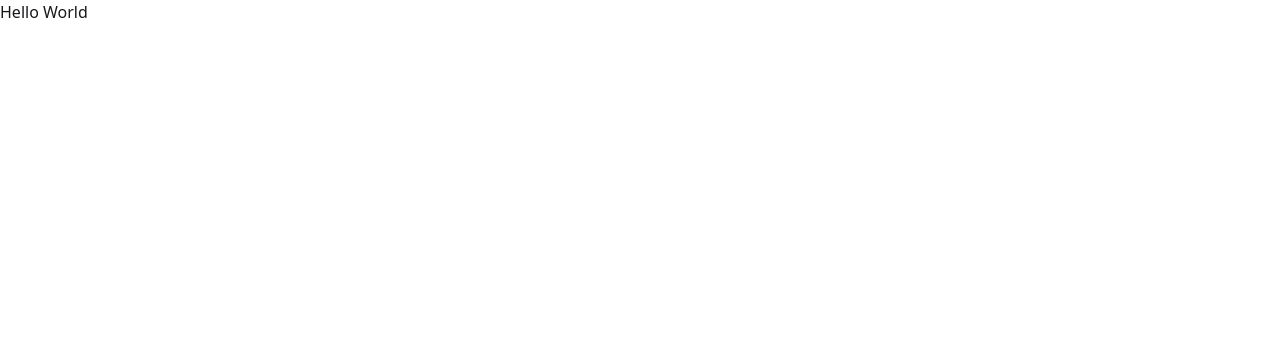
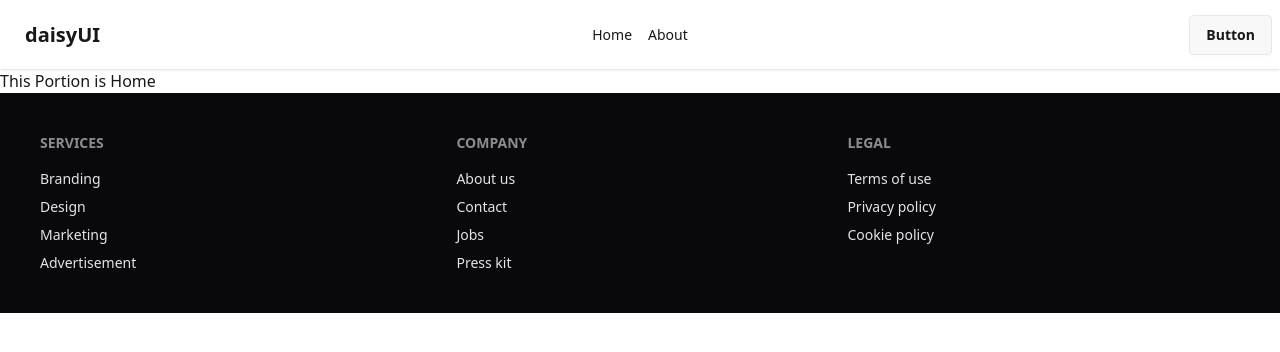
Before and after one commit to akib-naimul/boi-poka-website, a React (Vite) app: page / in a window 1280 px wide. Shown: the top 352 px of the page. Built offline with nearby package versions, Linux system fonts and the light colour scheme.

Commit message:
Navbar and footer skeleton added

```diff
--- /dev/null
+++ b/src/Components/Footer/Footer.jsx
@@ -0,0 +1,30 @@
+import React from 'react';
+
+const Footer = () => {
+    return (
+        <footer className="footer sm:footer-horizontal bg-neutral text-neutral-content p-10">
+            <nav>
+                <h6 className="footer-title">Services</h6>
+                <a className="link link-hover">Branding</a>
+                <a className="link link-hover">Design</a>
+                <a className="link link-hover">Marketing</a>
+                <a className="link link-hover">Advertisement</a>
+            </nav>
+            <nav>
+                <h6 className="footer-title">Company</h6>
+                <a className="link link-hover">About us</a>
+                <a className="link link-hover">Contact</a>
+                <a className="link link-hover">Jobs</a>
+                <a className="link link-hover">Press kit</a>
+            </nav>
+            <nav>
+                <h6 className="footer-title">Legal</h6>
+                <a className="link link-hover">Terms of use</a>
+                <a className="link link-hover">Privacy policy</a>
+                <a className="link link-hover">Cookie policy</a>
+            </nav>
+        </footer>
+    );
+};
+
+export default Footer;
--- /dev/null
+++ b/src/Components/Header/Navbar.jsx
@@ -0,0 +1,35 @@
+import React from 'react';
+
+const Navbar = () => {
+    const links =  <>
+      <li className='m-2'>Home</li>
+      <li className='m-2'>About</li>
+    </>
+    return (
+        <div className="navbar bg-base-100 shadow-sm">
+            <div className="navbar-start">
+                <div className="dropdown">
+                    <div tabIndex={0} role="button" className="btn btn-ghost lg:hidden">
+                        <svg xmlns="http://www.w3.org/2000/svg" className="h-5 w-5" fill="none" viewBox="0 0 24 24" stroke="currentColor"> <path strokeLinecap="round" strokeLinejoin="round" strokeWidth="2" d="M4 6h16M4 12h8m-8 6h16" /> </svg>
+                    </div>
+                    <ul
+                        tabIndex={0}
+                        className="menu menu-sm dropdown-content bg-base-100 rounded-box z-1 mt-3 w-52 p-2 shadow">
+                         {links}
+                    </ul>
+                </div>
+                <a className="btn btn-ghost text-xl">daisyUI</a>
+            </div>
+            <div className="navbar-center hidden lg:flex">
+                <ul className="menu menu-horizontal px-1">
+                    {links}
+                </ul>
+            </div>
+            <div className="navbar-end">
+                <a className="btn">Button</a>
+            </div>
+        </div>
+    );
+};
+
+export default Navbar;
--- /dev/null
+++ b/src/Pages/ErrorPage/ErrorPage.jsx
@@ -0,0 +1,11 @@
+import React from 'react';
+
+const ErrorPage = () => {
+    return (
+        <div>
+            <h1>404 - Page Not Found !</h1>
+        </div>
+    );
+};
+
+export default ErrorPage;
--- /dev/null
+++ b/src/Pages/Home/Home.jsx
@@ -0,0 +1,11 @@
+import React from 'react';
+
+const Home = () => {
+    return (
+        <div>
+            <h1>This Portion is Home</h1>
+        </div>
+    );
+};
+
+export default Home;
--- /dev/null
+++ b/src/Pages/Root/Root.jsx
@@ -0,0 +1,16 @@
+import React from 'react';
+import Navbar from '../../Components/Header/Navbar';
+import { Outlet } from 'react-router';
+import Footer from '../../Components/Footer/Footer';
+
+const Root = () => {
+    return (
+        <div>
+            <Navbar></Navbar>
+            <Outlet></Outlet>
+            <Footer></Footer>
+        </div>
+    );
+};
+
+export default Root;
--- a/src/Routes/Routes.jsx
+++ b/src/Routes/Routes.jsx
@@ -1,11 +1,22 @@
 import React from 'react';
 
 import { createBrowserRouter } from "react-router";
+import Root from '../Pages/Root/Root';
+import ErrorPage from '../Pages/ErrorPage/ErrorPage';
+import Home from '../Pages/Home/Home';
 
 
 export const router = createBrowserRouter([
   {
     path: "/",
-    element: <div>Hello World</div>,
+    Component: Root,
+    errorElement: <ErrorPage></ErrorPage>,
+    children: [
+        {
+            index: true,
+            path: "/",
+            Component: Home,
+        }
+    ]
   },
 ]);
```
